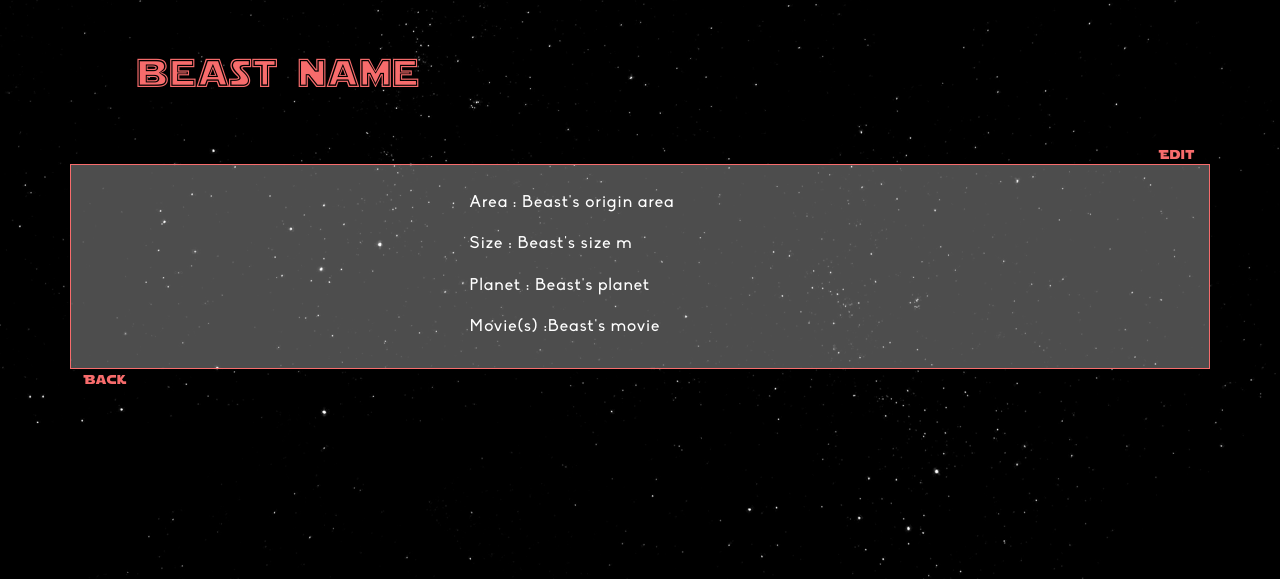
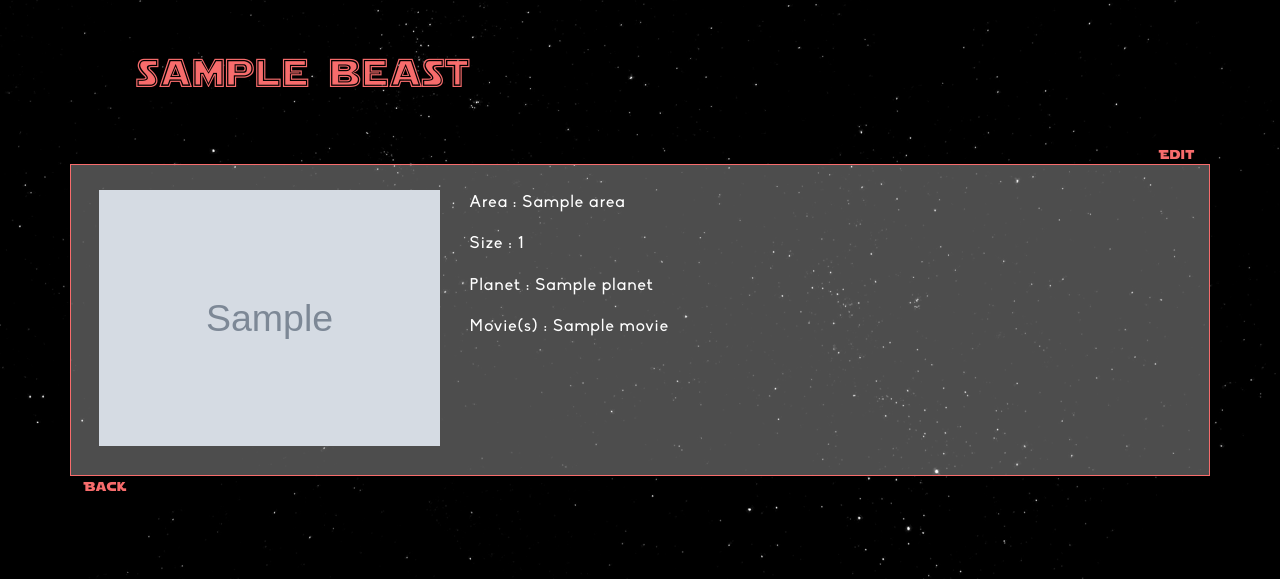
Before and after one commit to vara1991/WCS_Checkpoint-2, a PHP site: template src/View/Beast/details.html.twig in a window 1280 px wide. Shown: the part 56-635 px from the top of the page. Run offline with PHP 8.4, Linux system fonts and the light colour scheme; the template is opened without the code that fills it: most values are stand-ins (such as "Sample title", 1, 10 or a date in 2020); grey boxes marked "Sample" are stand-in pictures; some libraries are stand-ins or nearby versions.

Commit message:
details ok w/o planet&movie

```diff
--- a/src/View/Beast/details.html.twig
+++ b/src/View/Beast/details.html.twig
@@ -2,22 +2,22 @@
 
 {% block content %}
     <div class="row">
-        <h1 class="col-12">Beast name </h1>
+        <h1 class="col-12">{{beast.name}} </h1>
     </div>
     <div class="row">
         <div class="col-12">
-            <a href="#{# url to edition page #}" class="float-right">Edit</a>
+            <a href="/beast/edit/" class="float-right">Edit</a>
         </div>
     </div>
     <div class="row detail">
         <figure class="col-12 col-md-4">
-            <img src="{# Beast's picture url#}" class="img-fluid"/>
+            <img src="{{ beast.picture }}" class="img-fluid"/>
         </figure>
         <div class="col-12 col-md-8">
-            <p>Area : Beast's origin area</p>
-            <p>Size : Beast's size m</p>
-            <p>Planet : Beast's planet </p>
-            <p>Movie(s) :Beast's movie</p>
+            <p>Area : {{ beast.area }}</p>
+            <p>Size : {{ beast.size }}</p>
+            <p>Planet : {{planet}} </p>
+            <p>Movie(s) : {{ movie }}</p>
         </div>
     </div>
     <a href="/beast/list">Back</a>
```
Also changed, not shown: src/Controller/BeastController.php (+18 -9 lines), src/Model/BeastManager.php (+14 -0 lines).
